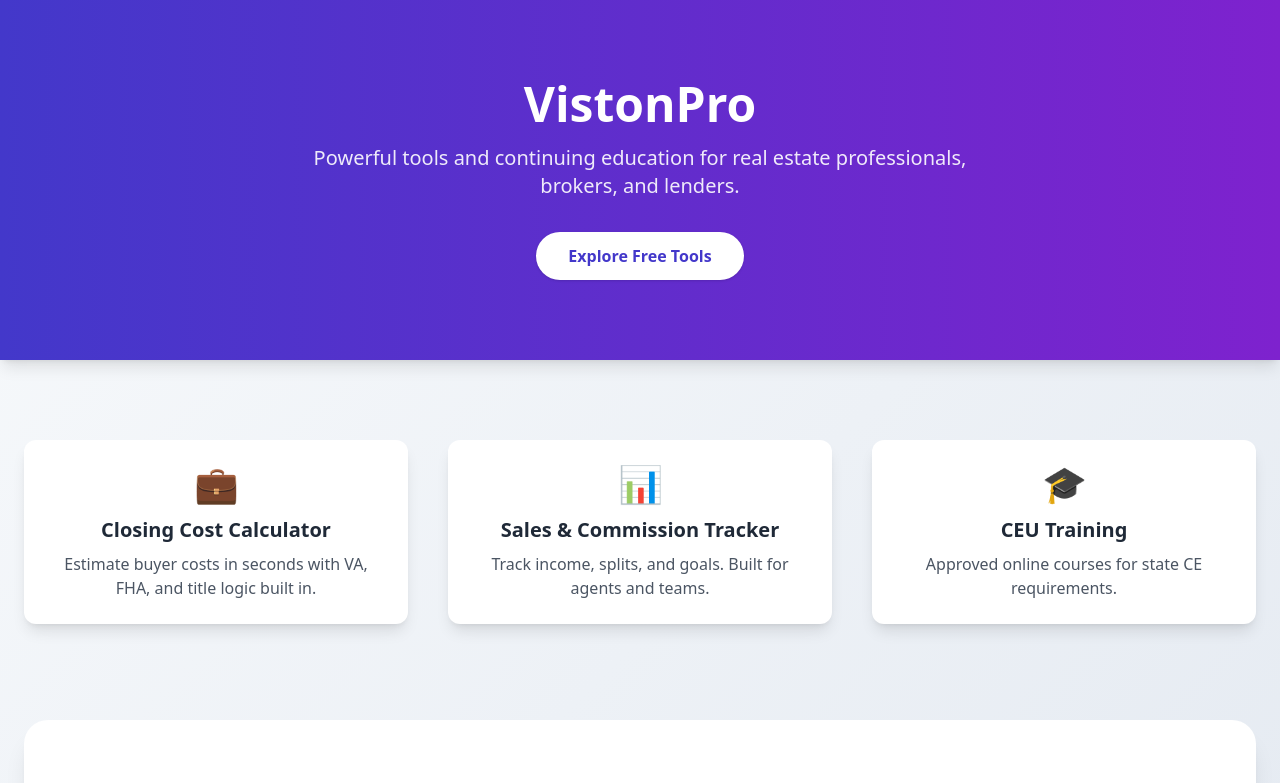
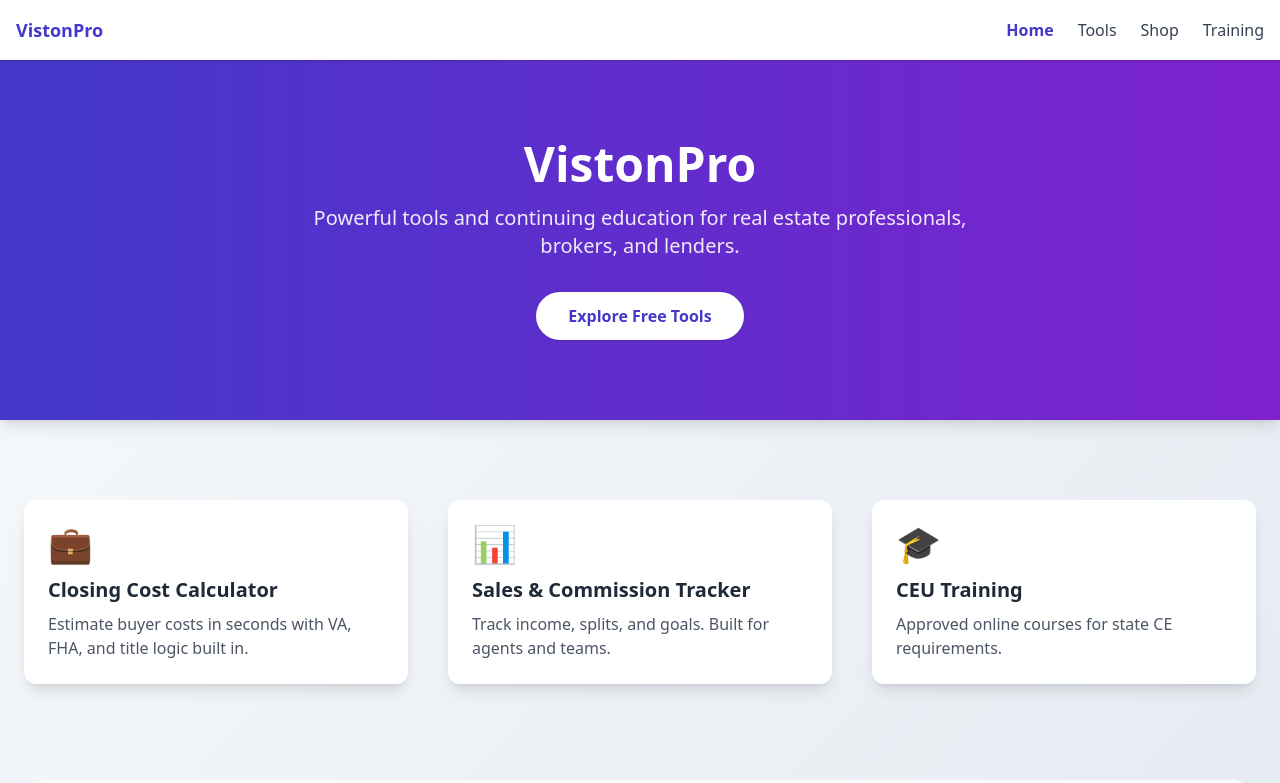
Before and after one commit to VistonPro/VistonPro-site, a React (Vite) app: page / in a window 1280 px wide. Shown: the top 783 px of the page. Built offline with nearby package versions, Linux system fonts and the light colour scheme.

Commit message:
Force clean deploy with correct /tools link

```diff
--- a/src/Homepage.jsx
+++ b/src/Homepage.jsx
@@ -1,46 +1,102 @@
-
-import React from "react";
+import React, { useState } from "react";
+import { Link, useLocation } from "react-router-dom";
 
 const Homepage = () => {
+  const [mobileMenuOpen, setMobileMenuOpen] = useState(false);
+  const location = useLocation();
+
+  const navLinks = [
+    { label: "Home", path: "/" },
+    { label: "Tools", path: "/tools" },
+    { label: "Shop", path: "/shop" },
+    { label: "Training", path: "/training" },
+  ];
+
+  const cards = [
+    {
+      icon: "💼",
+      title: "Closing Cost Calculator",
+      desc: "Estimate buyer costs in seconds with VA, FHA, and title logic built in.",
+      link: "/tools",
+    },
+    {
+      icon: "📊",
+      title: "Sales & Commission Tracker",
+      desc: "Track income, splits, and goals. Built for agents and teams.",
+      link: "/tools",
+    },
+    {
+      icon: "🎓",
+      title: "CEU Training",
+      desc: "Approved online courses for state CE requirements.",
+      link: "/training",
+    },
+  ];
+
   return (
     <div className="min-h-screen bg-gradient-to-br from-slate-50 to-slate-200 text-gray-800">
+      <nav className="bg-white shadow p-4 sticky top-0 z-50">
+        <div className="max-w-7xl mx-auto flex justify-between items-center">
+          <Link to="/" className="text-lg font-bold text-indigo-700">VistonPro</Link>
+          <div className="hidden md:flex space-x-6">
+            {navLinks.map(link => (
+              <Link
+                key={link.path}
+                to={link.path}
+                className={`hover:text-indigo-600 transition font-medium ${location.pathname === link.path ? "text-indigo-700 font-semibold" : "text-gray-700"}`}
+              >
+                {link.label}
+              </Link>
+            ))}
+          </div>
+          <button
+            className="md:hidden text-gray-700 focus:outline-none"
+            onClick={() => setMobileMenuOpen(!mobileMenuOpen)}
+          >
+            ☰
+          </button>
+        </div>
+        {mobileMenuOpen && (
+          <div className="md:hidden px-4 pt-4 pb-2 space-y-2">
+            {navLinks.map(link => (
+              <Link
+                key={link.path}
+                to={link.path}
+                className="block text-gray-700 hover:text-indigo-600"
+                onClick={() => setMobileMenuOpen(false)}
+              >
+                {link.label}
+              </Link>
+            ))}
+          </div>
+        )}
+      </nav>
+
       <header className="bg-gradient-to-r from-indigo-700 to-purple-700 text-white py-20 px-4 text-center shadow-lg">
         <h1 className="text-5xl font-extrabold mb-4">VistonPro</h1>
         <p className="text-xl opacity-90 max-w-2xl mx-auto">
           Powerful tools and continuing education for real estate professionals, brokers, and lenders.
         </p>
-        <a
-          href="#tools"
+        <Link
+          to="/tools"
           className="inline-block mt-8 px-8 py-3 bg-white text-indigo-700 font-semibold rounded-full shadow hover:scale-105 transition-transform"
         >
           Explore Free Tools
-        </a>
+        </Link>
       </header>
 
       <main className="max-w-7xl mx-auto px-6 py-20">
-        <section id="tools" className="grid md:grid-cols-3 gap-10 text-center">
-          {[
-            {
-              icon: "💼",
-              title: "Closing Cost Calculator",
-              desc: "Estimate buyer costs in seconds with VA, FHA, and title logic built in.",
-            },
-            {
-              icon: "📊",
-              title: "Sales & Commission Tracker",
-              desc: "Track income, splits, and goals. Built for agents and teams.",
-            },
-            {
-              icon: "🎓",
-              title: "CEU Training",
-              desc: "Approved online courses for state CE requirements.",
-            },
-          ].map((card, i) => (
-            <div key={i} className="bg-white p-6 rounded-xl shadow-lg hover:shadow-xl transition">
+        <section className="grid md:grid-cols-3 gap-10 text-center">
+          {cards.map((card, i) => (
+            <Link
+              to={card.link}
+              key={i}
+              className="bg-white p-6 rounded-xl shadow-lg hover:shadow-xl transition block text-left"
+            >
               <div className="text-4xl mb-3">{card.icon}</div>
               <h2 className="text-xl font-bold mb-2">{card.title}</h2>
               <p className="text-gray-600">{card.desc}</p>
-            </div>
+            </Link>
           ))}
         </section>
 
@@ -49,13 +105,16 @@ const Homepage = () => {
           <p className="text-lg text-gray-700 mb-6 max-w-xl mx-auto">
             We’re expanding to support CEU licensing in TX, CA, FL, NY and more. Join our early access list.
           </p>
-          <form className="flex flex-col sm:flex-row gap-4 justify-center">
+          <form className="flex flex-col sm:flex-row gap-4 justify-center max-w-2xl mx-auto">
             <input
               type="email"
               placeholder="Enter your email"
-              className="w-full sm:w-96 px-4 py-3 border border-gray-300 rounded-lg"
+              className="flex-1 px-4 py-3 border border-gray-300 rounded-lg focus:outline-none focus:ring-2 focus:ring-indigo-500"
             />
-            <button className="bg-indigo-600 text-white px-6 py-3 rounded-lg hover:bg-indigo-700 transition">
+            <button
+              type="submit"
+              className="bg-indigo-600 text-white px-6 py-3 rounded-lg hover:bg-indigo-700 transition"
+            >
               Notify Me
             </button>
           </form>
```
